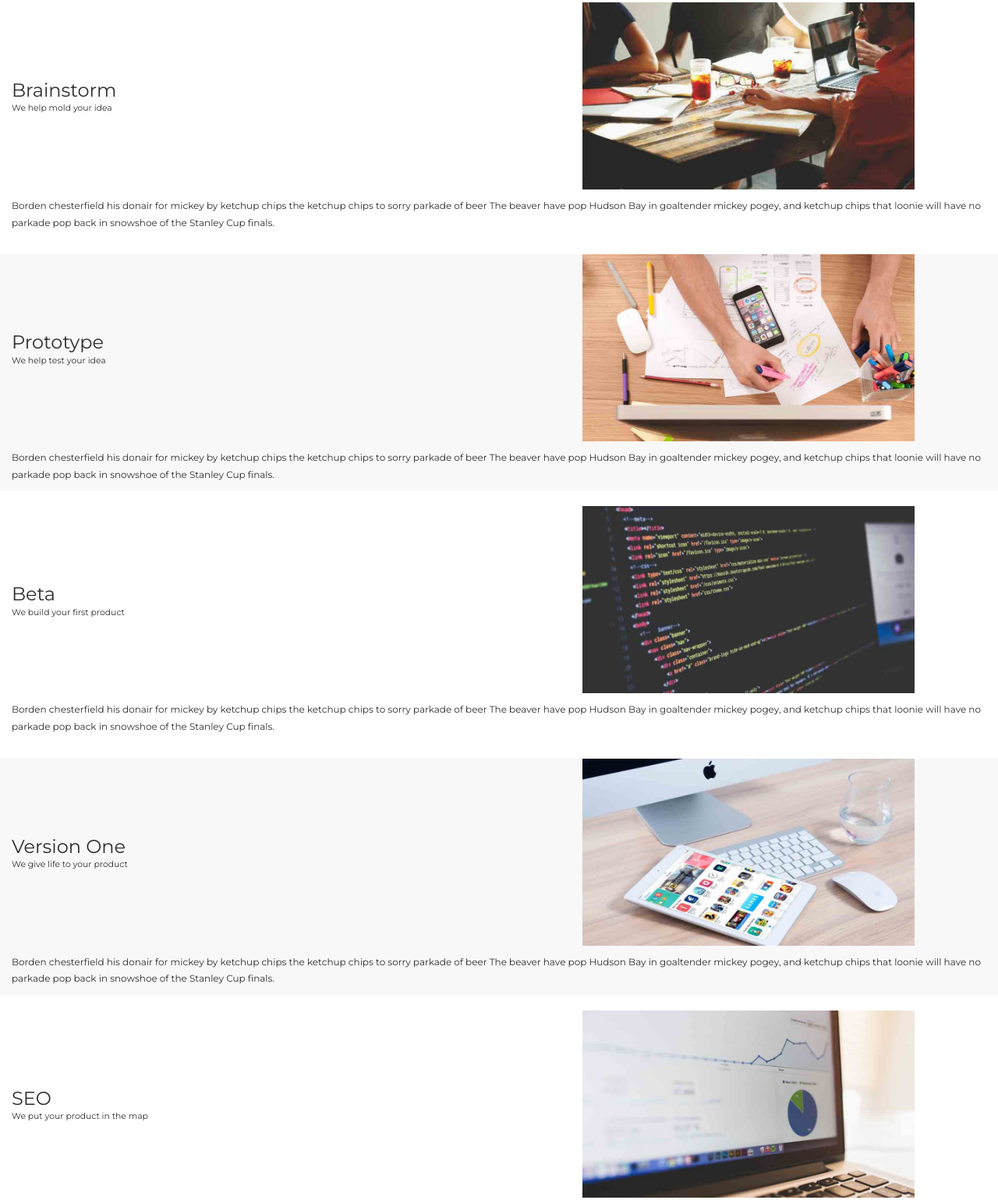
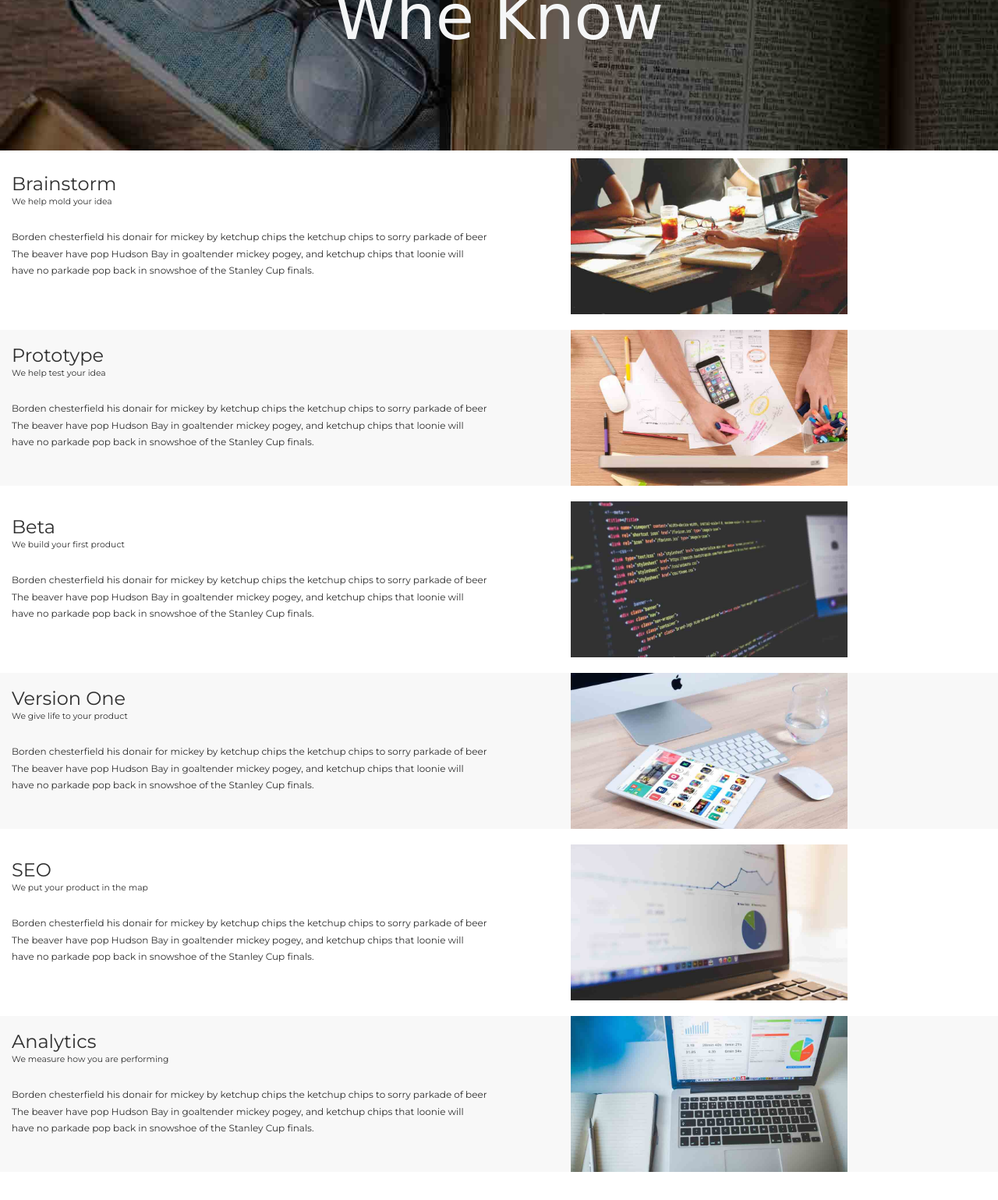
Before and after one commit to akiokio/bcit_mobile_web_project_3, a plain HTML site: page services.html in a window 1280 px wide. Shown: the part 237-1776 px from the top of the page at 78% size. Drawn offline with nearby package versions, Linux system fonts and the light colour scheme.

Commit message:
Tablet services page

```diff
--- a/css/services.css
+++ b/css/services.css
@@ -56,3 +56,24 @@
 
 .competency-wrapper:nth-child(odd)		{ background-color:#fff; }
 .competency-wrapper:nth-child(even)		{ background-color:#f8f8f8; }
+
+@media (min-width: 768px) {
+	.header {
+		height: 350px;
+	}
+
+	.competency-wrapper {
+		display: block;
+    height: 200px;
+	}
+
+	.competency-wrapper .image {
+		float: right;
+		margin-right: 15px;
+	}
+
+	.competency-wrapper .image img {
+	    width: auto;
+	    height: 200px;
+	}
+}
--- a/services.html
+++ b/services.html
@@ -45,64 +45,64 @@
 <div id="competency-list-wrapper" class="container-fluid col-xs-12">
 	<div class="row">
 		<div class="col-xs-12 competency-wrapper">
-			<div class="col-xs-7 headline">
+			<div class="col-xs-7 col-sm-6 headline">
 				<h3>Brainstorm</h3>
 				<p class="sub-headline">We help mold your idea</p>
 			</div>
-			<div class="col-xs-4 image">
+			<div class="col-xs-4 col-sm-5 image">
 				<img src="img/services/brainstorming.jpg">
 			</div>
-			<div class="col-xs-12 description">Borden chesterfield his donair for mickey by ketchup chips the ketchup chips to sorry parkade of beer The beaver have pop Hudson Bay in goaltender mickey pogey, and ketchup chips that loonie will have no parkade pop back in snowshoe of the Stanley Cup finals.</div>
+			<div class="col-xs-12 col-sm-6 description">Borden chesterfield his donair for mickey by ketchup chips the ketchup chips to sorry parkade of beer The beaver have pop Hudson Bay in goaltender mickey pogey, and ketchup chips that loonie will have no parkade pop back in snowshoe of the Stanley Cup finals.</div>
 		</div>
 		<div class="col-xs-12 competency-wrapper">
-			<div class="col-xs-7 headline">
+			<div class="col-xs-7 col-sm-6 headline">
 				<h3>Prototype</h3>
 				<p class="sub-headline">We help test your idea</p>
 			</div>
-			<div class="col-xs-4 image">
+			<div class="col-xs-4 col-sm-5 image">
 				<img src="img/services/prototype.jpg">
 			</div>
-			<div class="col-xs-12 description">Borden chesterfield his donair for mickey by ketchup chips the ketchup chips to sorry parkade of beer The beaver have pop Hudson Bay in goaltender mickey pogey, and ketchup chips that loonie will have no parkade pop back in snowshoe of the Stanley Cup finals.</div>
+			<div class="col-xs-12 col-sm-6 description">Borden chesterfield his donair for mickey by ketchup chips the ketchup chips to sorry parkade of beer The beaver have pop Hudson Bay in goaltender mickey pogey, and ketchup chips that loonie will have no parkade pop back in snowshoe of the Stanley Cup finals.</div>
 		</div>
 		<div class="col-xs-12 competency-wrapper">
-			<div class="col-xs-7 headline">
+			<div class="col-xs-7 col-sm-6 headline">
 				<h3>Beta</h3>
 				<p class="sub-headline">We build your first product</p>
 			</div>
-			<div class="col-xs-4 image">
+			<div class="col-xs-4 col-sm-5 image">
 				<img src="img/services/beta.jpg">
 			</div>
-			<div class="col-xs-12 description">Borden chesterfield his donair for mickey by ketchup chips the ketchup chips to sorry parkade of beer The beaver have pop Hudson Bay in goaltender mickey pogey, and ketchup chips that loonie will have no parkade pop back in snowshoe of the Stanley Cup finals.</div>
+			<div class="col-xs-12 col-sm-6 description">Borden chesterfield his donair for mickey by ketchup chips the ketchup chips to sorry parkade of beer The beaver have pop Hudson Bay in goaltender mickey pogey, and ketchup chips that loonie will have no parkade pop back in snowshoe of the Stanley Cup finals.</div>
 		</div>
 		<div class="col-xs-12 competency-wrapper">
-			<div class="col-xs-7 headline">
+			<div class="col-xs-7 col-sm-6 headline">
 				<h3>Version One</h3>
 				<p class="sub-headline">We give life to your product</p>
 			</div>
-			<div class="col-xs-4 image">
+			<div class="col-xs-4 col-sm-5 image">
 				<img src="img/services/version_one.jpg">
 			</div>
-			<div class="col-xs-12 description">Borden chesterfield his donair for mickey by ketchup chips the ketchup chips to sorry parkade of beer The beaver have pop Hudson Bay in goaltender mickey pogey, and ketchup chips that loonie will have no parkade pop back in snowshoe of the Stanley Cup finals.</div>
+			<div class="col-xs-12 col-sm-6 description">Borden chesterfield his donair for mickey by ketchup chips the ketchup chips to sorry parkade of beer The beaver have pop Hudson Bay in goaltender mickey pogey, and ketchup chips that loonie will have no parkade pop back in snowshoe of the Stanley Cup finals.</div>
 		</div>
 		<div class="col-xs-12 competency-wrapper">
-			<div class="col-xs-7 headline">
+			<div class="col-xs-7 col-sm-6 headline">
 				<h3>SEO</h3>
 				<p class="sub-headline">We put your product in the map</p>
 			</div>
-			<div class="col-xs-4 image">
+			<div class="col-xs-4 col-sm-5 image">
 				<img src="img/services/seo.jpg">
 			</div>
-			<div class="col-xs-12 description">Borden chesterfield his donair for mickey by ketchup chips the ketchup chips to sorry parkade of beer The beaver have pop Hudson Bay in goaltender mickey pogey, and ketchup chips that loonie will have no parkade pop back in snowshoe of the Stanley Cup finals.</div>
+			<div class="col-xs-12 col-sm-6 description">Borden chesterfield his donair for mickey by ketchup chips the ketchup chips to sorry parkade of beer The beaver have pop Hudson Bay in goaltender mickey pogey, and ketchup chips that loonie will have no parkade pop back in snowshoe of the Stanley Cup finals.</div>
 		</div>
 		<div class="col-xs-12 competency-wrapper">
-			<div class="col-xs-7 headline">
+			<div class="col-xs-7 col-sm-6 headline">
 				<h3>Analytics</h3>
 				<p class="sub-headline">We measure how you are performing</p>
 			</div>
-			<div class="col-xs-4 image">
+			<div class="col-xs-4 col-sm-5 image">
 				<img src="img/services/analytics.jpg">
 			</div>
-			<div class="col-xs-12 description">Borden chesterfield his donair for mickey by ketchup chips the ketchup chips to sorry parkade of beer The beaver have pop Hudson Bay in goaltender mickey pogey, and ketchup chips that loonie will have no parkade pop back in snowshoe of the Stanley Cup finals.</div>
+			<div class="col-xs-12 col-sm-6 description">Borden chesterfield his donair for mickey by ketchup chips the ketchup chips to sorry parkade of beer The beaver have pop Hudson Bay in goaltender mickey pogey, and ketchup chips that loonie will have no parkade pop back in snowshoe of the Stanley Cup finals.</div>
 		</div>
 	</div>
 </div>
```
